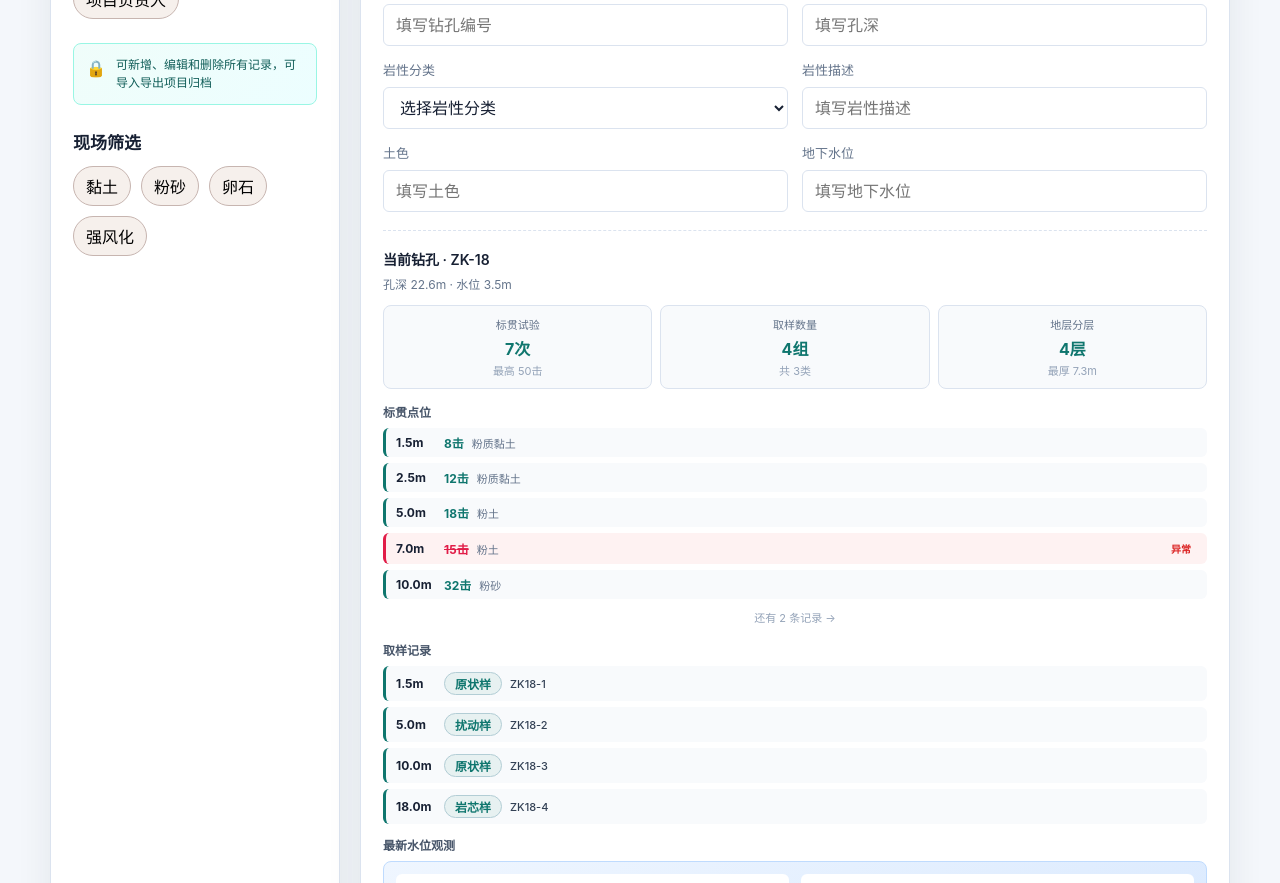
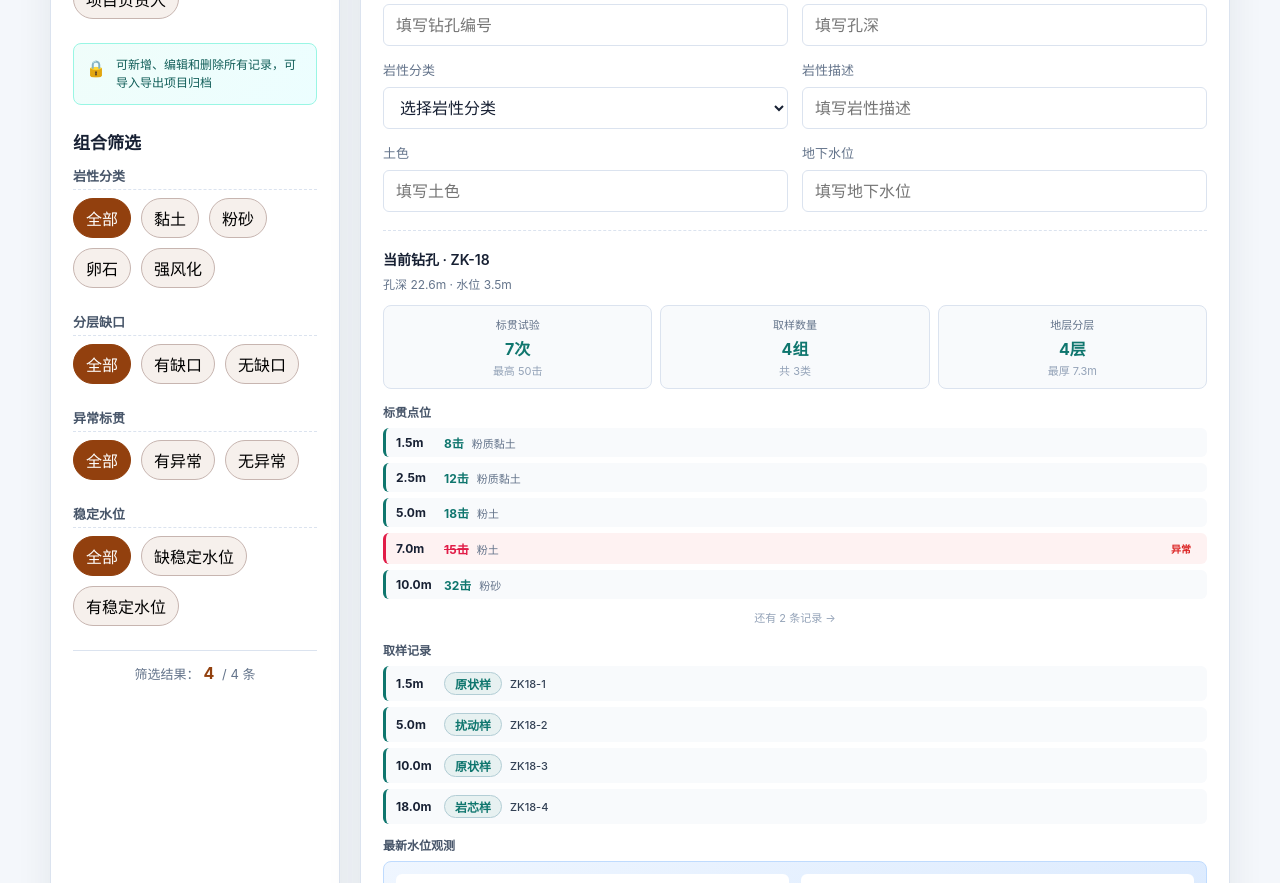
Before and after one commit to aliAjax/hxwl-03-5914d88, a React (Vite) app: page / in a window 1280 px wide. Shown: the part 560-1443 px from the top of the page. Built offline with nearby package versions, Linux system fonts and the light colour scheme.

Commit message:
.3436396082391580:5b14ea73cb28d46135561e0a23e3d72e_6a328138b61bf8208516f9d5.6a32813fb61bf8208516f9da.6a32813fca0a07b1dd5f4a48:Trae CN.T(2026/6/17 19:13:03)

```diff
--- a/src/App.tsx
+++ b/src/App.tsx
@@ -263,7 +263,17 @@ function App() {
   const [records, setRecords] = useState<DrillingRecord[]>([]);
   const [errors, setErrors] = useState<Partial<Record<FieldName, string>>>({});
   const [editingRecordId, setEditingRecordId] = useState<string | null>(null);
-  const [activeFilter, setActiveFilter] = useState<string | null>(null);
+  const [filters, setFilters] = useState<{
+    lithology: string | null;
+    hasGap: boolean | null;
+    hasAbnormalSPT: boolean | null;
+    missingStableWaterLevel: boolean | null;
+  }>({
+    lithology: null,
+    hasGap: null,
+    hasAbnormalSPT: null,
+    missingStableWaterLevel: null,
+  });
   const [showPreview, setShowPreview] = useState(false);
   const [copySuccess, setCopySuccess] = useState(false);
 
@@ -416,6 +426,35 @@ function App() {
       return `初见${sorted[0].firstSeenLevel}m`;
     }
     return "未观测";
+  }, [waterLevelRecords]);
+
+  const hasLayerGap = useCallback((boreholeId: string): boolean => {
+    const layers = boreholeLayers[boreholeId] || [];
+    if (layers.length === 0) return false;
+    const record = records.find(r => r["钻孔编号"] === boreholeId);
+    if (!record) return false;
+    const holeDepth = parseFloat(record["孔深"]) || 0;
+    if (holeDepth === 0) return false;
+    const sorted = [...layers].sort((a, b) => parseFloat(a.startDepth) - parseFloat(b.startDepth));
+    let prevEnd = 0;
+    for (const layer of sorted) {
+      const ls = parseFloat(layer.startDepth);
+      if (ls > prevEnd + 0.001) return true;
+      prevEnd = Math.max(prevEnd, parseFloat(layer.endDepth));
+    }
+    if (prevEnd < holeDepth - 0.001) return true;
+    return false;
+  }, [boreholeLayers, records]);
+
+  const hasAbnormalSPT = useCallback((boreholeId: string): boolean => {
+    const bhSPT = sptRecords[boreholeId] || [];
+    return bhSPT.some(spt => spt.isAbnormal);
+  }, [sptRecords]);
+
+  const isMissingStableWaterLevel = useCallback((boreholeId: string): boolean => {
+    const bhWL = waterLevelRecords[boreholeId] || [];
+    if (bhWL.length === 0) return true;
+    return !bhWL.some(wl => wl.stableLevel && wl.stableLevel.trim());
   }, [waterLevelRecords]);
 
   const getLatestWaterLevelObservationText = useCallback((boreholeId: string): string => {
@@ -821,10 +860,32 @@ function App() {
     setGapMessage(gaps.length > 0 ? `存在缺口区间：${gaps.join("、")}` : "");
   }, [sortedLayers, holeDepth]);
 
+  const hasActiveFilters = useMemo(() => {
+    return filters.lithology !== null || filters.hasGap !== null || filters.hasAbnormalSPT !== null || filters.missingStableWaterLevel !== null;
+  }, [filters]);
+
   const filteredRecords = useMemo(() => {
-    if (!activeFilter) return records;
-    return records.filter(r => r["岩性分类"] === activeFilter);
-  }, [records, activeFilter]);
+    if (!hasActiveFilters) return records;
+    return records.filter(r => {
+      const boreholeId = r["钻孔编号"];
+      if (filters.lithology !== null && r["岩性分类"] !== filters.lithology) {
+        return false;
+      }
+      if (filters.hasGap !== null) {
+        const hasGap = hasLayerGap(boreholeId);
+        if (filters.hasGap !== hasGap) return false;
+      }
+      if (filters.hasAbnormalSPT !== null) {
+        const hasAbnormal = hasAbnormalSPT(boreholeId);
+        if (filters.hasAbnormalSPT !== hasAbnormal) return false;
+      }
+      if (filters.missingStableWaterLevel !== null) {
+        const missing = isMissingStableWaterLevel(boreholeId);
+        if (filters.missingStableWaterLevel !== missing) return false;
+      }
+      return true;
+    });
+  }, [records, filters, hasActiveFilters, hasLayerGap, hasAbnormalSPT, isMissingStableWaterLevel]);
 
   const metrics = useMemo(() => {
     const totalDepth = filteredRecords.reduce((sum, r) => sum + (parseFloat(r["孔深"]) || 0), 0);
@@ -854,7 +915,7 @@ function App() {
   }, [filteredRecords, sptRecords, getLatestStableWaterLevel]);
 
   const summaryStats = useMemo(() => {
-    const targetRecords = activeFilter ? filteredRecords : records;
+    const targetRecords = filteredRecords;
     const totalDepth = targetRecords.reduce((sum, r) => sum + (parseFloat(r["孔深"]) || 0), 0);
     const recordCount = targetRecords.length;
     let maxSPT = 0;
@@ -880,7 +941,7 @@ function App() {
       }
     });
     return { projectId: project.id, recordCount, totalDepth: totalDepth.toFixed(1) + "m", maxSPT: String(maxSPT) + "击", minWaterLevel: hasWaterLevelData ? minWaterLevel.toFixed(1) + "m" : "-", totalSPTCount, totalSamplingCount };
-  }, [records, filteredRecords, activeFilter, sptRecords, samplingRecords, getLatestStableWaterLevel]);
+  }, [filteredRecords, sptRecords, samplingRecords, getLatestStableWaterLevel]);
 
   const getBoreholeMaxSPT = useCallback((boreholeId: string): string => {
     const bhSPT = sptRecords[boreholeId] || [];
@@ -892,7 +953,7 @@ function App() {
 
   const generateTextSummary = useCallback(() => {
     const { projectId, recordCount, totalDepth, maxSPT, minWaterLevel, totalSPTCount, totalSamplingCount } = summaryStats;
-    const targetRecords = activeFilter ? filteredRecords : records;
+    const targetRecords = filteredRecords;
     const now = new Date();
     const dateStr = `${now.getFullYear()}-${String(now.getMonth() + 1).padStart(2, "0")}-${String(now.getDate()).padStart(2, "0")}`;
 
@@ -981,7 +1042,7 @@ function App() {
     });
     text += `────────────────────────────\n`;
     return text;
-  }, [summaryStats, activeFilter, filteredRecords, records, sptRecords, samplingRecords, boreholeLayers, waterLevelRecords, getWaterLevelDisplayText]);
+  }, [summaryStats, filteredRecords, sptRecords, samplingRecords, boreholeLayers, waterLevelRecords, getWaterLevelDisplayText]);
 
   const handleCopySummary = useCallback(async () => {
     const text = generateTextSummary();
@@ -1147,7 +1208,7 @@ function App() {
   }, [permissions.canEditRecord, editingRecordId]);
 
   const allSPTForSummary = useMemo(() => {
-    const targetRecords = activeFilter ? filteredRecords : records;
+    const targetRecords = filteredRecords;
     const result: { boreholeId: string; depth: string; blowCount: string; isAbnormal: boolean; lithology: string; remark: string }[] = [];
     targetRecords.forEach(r => {
       const bhSPT = sptRecords[r["钻孔编号"]] || [];
@@ -1157,10 +1218,10 @@ function App() {
       });
     });
     return result.sort((a, b) => parseFloat(a.depth) - parseFloat(b.depth));
-  }, [records, filteredRecords, activeFilter, sptRecords, getLayerLithology]);
+  }, [filteredRecords, sptRecords, getLayerLithology]);
 
   const allSamplingForSummary = useMemo(() => {
-    const targetRecords = activeFilter ? filteredRecords : records;
+    const targetRecords = filteredRecords;
     const result: { boreholeId: string; depth: string; sampleType: string; sampleNumber: string; lithology: string; remark: string }[] = [];
     targetRecords.forEach(r => {
       const bhSampling = samplingRecords[r["钻孔编号"]] || [];
@@ -1170,7 +1231,7 @@ function App() {
       });
     });
     return result.sort((a, b) => parseFloat(a.depth) - parseFloat(b.depth));
-  }, [records, filteredRecords, activeFilter, samplingRecords, getLayerLithology]);
+  }, [filteredRecords, samplingRecords, getLayerLithology]);
 
   useEffect(() => {
     const loadData = async () => {
@@ -1518,13 +1579,117 @@ function App() {
             <span className="role-icon">🔒</span>
             <p>{roleDescriptions[currentRole]}</p>
           </div>
-          <h2>现场筛选</h2>
-          <div className="chips filter-chips">
-            {project.filters.map((filter: string) => (
-              <button key={filter} className={activeFilter === filter ? "filter-active" : ""} onClick={() => setActiveFilter(prev => prev === filter ? null : filter)}>
-                {filter}
+          <h2>组合筛选</h2>
+
+          <div className="filter-section">
+            <h3 className="filter-section-title">岩性分类</h3>
+            <div className="chips filter-chips">
+              <button
+                className={filters.lithology === null ? "filter-active" : ""}
+                onClick={() => setFilters(prev => ({ ...prev, lithology: null }))}
+              >
+                全部
               </button>
-            ))}
+              {project.filters.map((filter: string) => (
+                <button
+                  key={filter}
+                  className={filters.lithology === filter ? "filter-active" : ""}
+                  onClick={() => setFilters(prev => ({ ...prev, lithology: prev.lithology === filter ? null : filter }))}
+                >
+                  {filter}
+                </button>
+              ))}
+            </div>
+          </div>
+
+          <div className="filter-section">
+            <h3 className="filter-section-title">分层缺口</h3>
+            <div className="chips filter-chips">
+              <button
+                className={filters.hasGap === null ? "filter-active" : ""}
+                onClick={() => setFilters(prev => ({ ...prev, hasGap: null }))}
+              >
+                全部
+              </button>
+              <button
+                className={filters.hasGap === true ? "filter-active" : ""}
+                onClick={() => setFilters(prev => ({ ...prev, hasGap: prev.hasGap === true ? null : true }))}
+              >
+                有缺口
+              </button>
+              <button
+                className={filters.hasGap === false ? "filter-active" : ""}
+                onClick={() => setFilters(prev => ({ ...prev, hasGap: prev.hasGap === false ? null : false }))}
+              >
+                无缺口
+              </button>
+            </div>
+          </div>
+
+          <div className="filter-section">
+            <h3 className="filter-section-title">异常标贯</h3>
+            <div className="chips filter-chips">
+              <button
+                className={filters.hasAbnormalSPT === null ? "filter-active" : ""}
+                onClick={() => setFilters(prev => ({ ...prev, hasAbnormalSPT: null }))}
+              >
+                全部
+              </button>
+              <button
+                className={filters.hasAbnormalSPT === true ? "filter-active" : ""}
+                onClick={() => setFilters(prev => ({ ...prev, hasAbnormalSPT: prev.hasAbnormalSPT === true ? null : true }))}
+              >
+                有异常
+              </button>
+              <button
+                className={filters.hasAbnormalSPT === false ? "filter-active" : ""}
+                onClick={() => setFilters(prev => ({ ...prev, hasAbnormalSPT: prev.hasAbnormalSPT === false ? null : false }))}
+              >
+                无异常
+              </button>
+            </div>
+          </div>
+
+          <div className="filter-section">
+            <h3 className="filter-section-title">稳定水位</h3>
+            <div className="chips filter-chips">
+              <button
+                className={filters.missingStableWaterLevel === null ? "filter-active" : ""}
+                onClick={() => setFilters(prev => ({ ...prev, missingStableWaterLevel: null }))}
+              >
+                全部
+              </button>
+              <button
+                className={filters.missingStableWaterLevel === true ? "filter-active" : ""}
+                onClick={() => setFilters(prev => ({ ...prev, missingStableWaterLevel: prev.missingStableWaterLevel === true ? null : true }))}
+              >
+                缺稳定水位
+              </button>
+              <button
+                className={filters.missingStableWaterLevel === false ? "filter-active" : ""}
+                onClick={() => setFilters(prev => ({ ...prev, missingStableWaterLevel: prev.missingStableWaterLevel === false ? null : false }))}
+              >
+                有稳定水位
+              </button>
+            </div>
+          </div>
+
+          {hasActiveFilters && (
+            <button
+              className="clear-filters-btn"
+              onClick={() => setFilters({
+                lithology: null,
+                hasGap: null,
+                hasAbnormalSPT: null,
+                missingStableWaterLevel: null,
+              })}
+            >
+              清除所有筛选
+            </button>
+          )}
+
+          <div className="filter-result-count">
+            筛选结果：<strong>{filteredRecords.length}</strong> / {records.length} 条
           </div>
         </aside>
 
@@ -2296,7 +2461,7 @@ function App() {
                       <tr><th>序号</th><th>钻孔编号</th><th>孔深</th><th>岩性分类</th><th>地下水位</th><th>标贯</th><th>取样</th><th>地层</th></tr>
                     </thead>
                     <tbody>
-                      {(activeFilter ? filteredRecords : records).map((r, i) => {
+                      {filteredRecords.map((r, i) => {
                         const bhSPT = sptRecords[r["钻孔编号"]] || [];
                         const bhSampling = samplingRecords[r["钻孔编号"]] || [];
                         const bhLayers = boreholeLayers[r["钻孔编号"]] || [];
@@ -2322,7 +2487,7 @@ function App() {
               <div className="summary-section">
                 <h4>标贯试验明细</h4>
                 <div className="summary-spt-list">
-                  {(activeFilter ? filteredRecords : records).map(r => {
+                  {filteredRecords.map(r => {
                     const bhSPT = sptRecords[r["钻孔编号"]] || [];
                     if (bhSPT.length === 0) return null;
                     return (
@@ -2351,7 +2516,7 @@ function App() {
               <div className="summary-section">
                 <h4>取样记录明细</h4>
                 <div className="summary-sampling-list">
-                  {(activeFilter ? filteredRecords : records).map(r => {
+                  {filteredRecords.map(r => {
                     const bhSampling = samplingRecords[r["钻孔编号"]] || [];
                     if (bhSampling.length === 0) return null;
                     return (
@@ -2380,7 +2545,7 @@ function App() {
               <div className="summary-section">
                 <h4>水位观测明细</h4>
                 <div className="summary-sampling-list">
-                  {(activeFilter ? filteredRecords : records).map(r => {
+                  {filteredRecords.map(r => {
                     const bhWL = waterLevelRecords[r["钻孔编号"]] || [];
                     if (bhWL.length === 0) {
                       return (
--- a/src/styles.css
+++ b/src/styles.css
@@ -190,6 +190,49 @@ label span {
   background: var(--primary);
   color: #ffffff;
   border-color: var(--primary);
+}
+
+.filter-section {
+  margin-bottom: 20px;
+}
+
+.filter-section-title {
+  font-size: 13px;
+  font-weight: 600;
+  color: #475569;
+  margin: 0 0 8px;
+  padding-bottom: 4px;
+  border-bottom: 1px dashed var(--border);
+}
+
+.clear-filters-btn {
+  width: 100%;
+  margin-top: 8px;
+  background: #fef2f2;
+  color: #dc2626;
+  border: 1px solid #fecaca;
+  font-weight: 500;
+  transition: all 0.2s;
+}
+
+.clear-filters-btn:hover {
+  background: #fee2e2;
+  border-color: #fca5a5;
+}
+
+.filter-result-count {
+  margin-top: 16px;
+  padding-top: 12px;
+  border-top: 1px solid var(--border);
+  font-size: 13px;
+  color: #64748b;
+  text-align: center;
+}
+
+.filter-result-count strong {
+  color: var(--primary);
+  font-size: 16px;
+  margin: 0 4px;
 }
 
 select {
```
